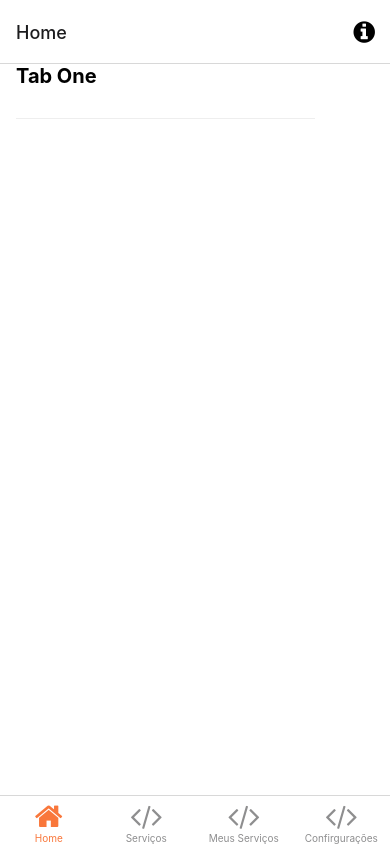
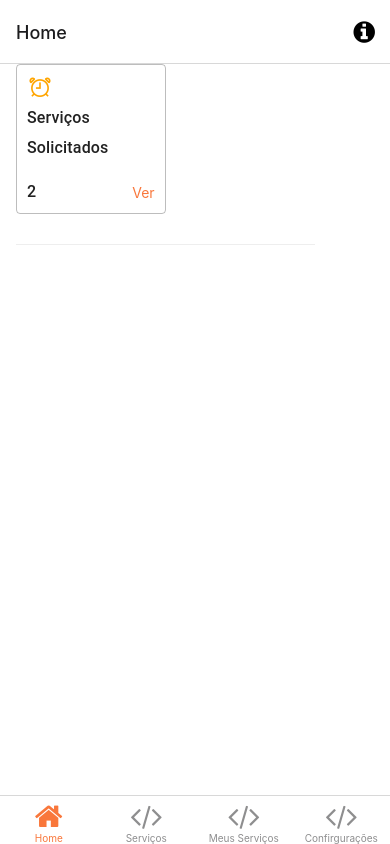
Before and after one commit to wagneraraujo/app_concreto, a React Native app: screen /TabOne in a window 390 px wide. Built offline with nearby package versions, Linux system fonts and the light colour scheme; what expo-linking would draw is missing.

Commit message:
component item resumo

```diff
--- a/App.tsx
+++ b/App.tsx
@@ -6,7 +6,9 @@ import useColorScheme from './hooks/useColorScheme';
 import Navigation from './navigation';
 import { Provider as PaperProvider } from 'react-native-paper';
 import { theme } from './theme/theme';
-export default function App() {
+import { withTheme } from 'react-native-paper';
+
+export default function App(props:any) {
   const isLoadingComplete = useCachedResources();
   const colorScheme = useColorScheme();
 
--- /dev/null
+++ b/components/ResumoCard/index.tsx
@@ -0,0 +1,65 @@
+import React from 'react'
+import { View, Text, StyleSheet, Pressable } from 'react-native'
+import { Ionicons } from '@expo/vector-icons';
+import { Title, useTheme } from 'react-native-paper';
+import { theme } from '../../theme/theme';
+
+export const ResumoCard = () => {
+    return(
+        <>
+
+        <Pressable style={({pressed}) => [
+            {
+                borderColor: pressed ? theme.colors.primary : theme.colors.disabled,
+                borderWidth:pressed ? 2 : 1
+            },
+            styles.container
+        ]} onPress={() => console.log('clicado')}>
+
+            <View >
+            <Ionicons name="alarm-outline" size={26} color="orange" />
+            <Title style={styles.title} >Serviços {"\n"}Solicitados</Title>
+
+            </View>
+
+            <View style={styles.lineFooter}>
+            <Title style={styles.title} >2</Title>
+            <Text style={styles.btnVer}>Ver</Text>
+            </View>
+
+        </Pressable>
+
+        </>
+    )
+}
+
+const styles = StyleSheet.create({
+    container: {
+
+        borderRadius:4,
+        paddingVertical:8,
+        paddingHorizontal:10,
+        width: '40%',
+        height: 150,
+    },
+    title:{
+        fontSize:16,
+    },
+    pressed:{
+        backgroundColor:'#abeafe'
+    },
+    subtitleCard:{
+        fontSize:14,
+    },
+    lineFooter: {
+        flexDirection: 'row',
+        justifyContent:'space-between',
+        marginTop:10,
+        alignItems:'center'
+
+    },
+    btnVer: {
+        color: theme.colors.primary,
+    }
+
+})
--- a/screens/TabOneScreen.tsx
+++ b/screens/TabOneScreen.tsx
@@ -2,11 +2,12 @@ import { StyleSheet } from 'react-native';
 
 import { Text, View } from '../components/Themed';
 import { RootTabScreenProps } from '../types';
+import { ResumoCard } from '../components/ResumoCard';
 
 export default function TabOneScreen({ navigation }: RootTabScreenProps<'TabOne'>) {
   return (
     <View style={styles.container}>
-      <Text style={styles.title}>Tab One</Text>
+<ResumoCard/>
       <View style={styles.separator} lightColor="#eee" darkColor="rgba(255,255,255,0.1)" />
     </View>
   );
```
